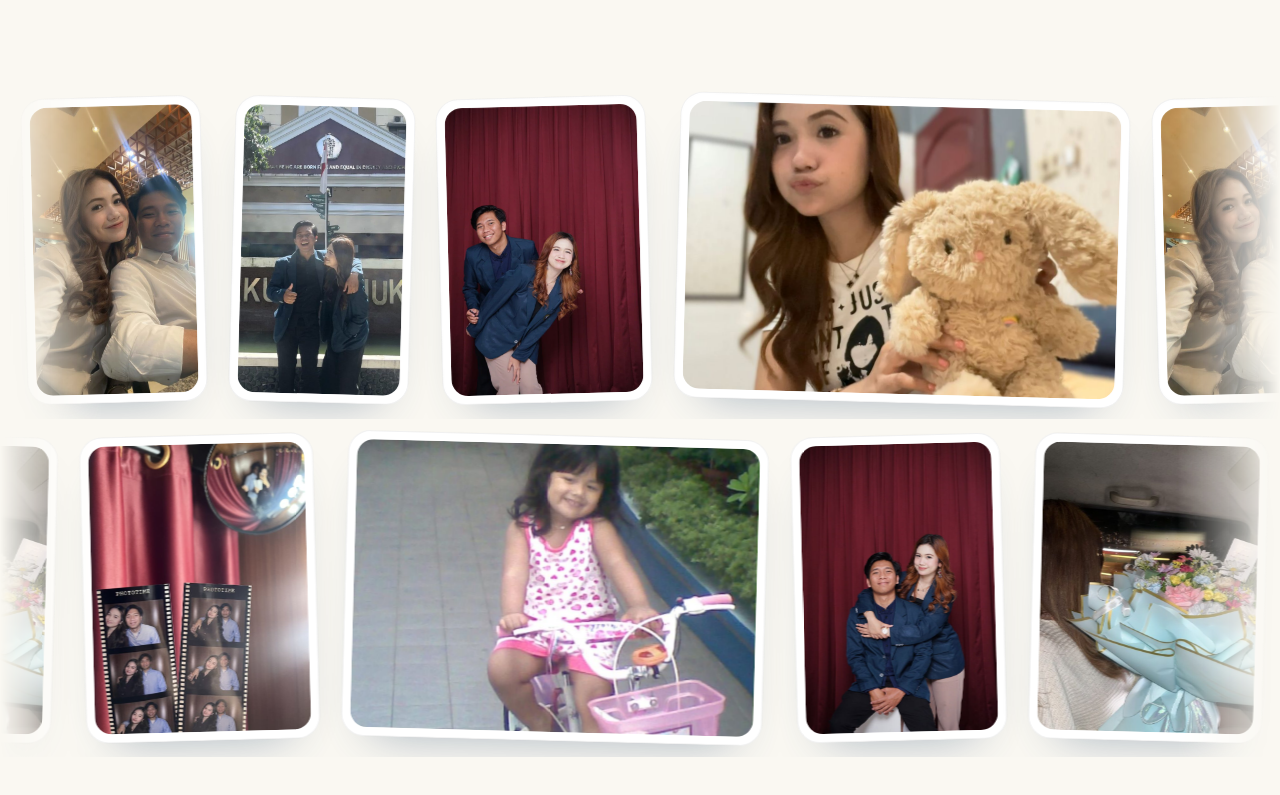
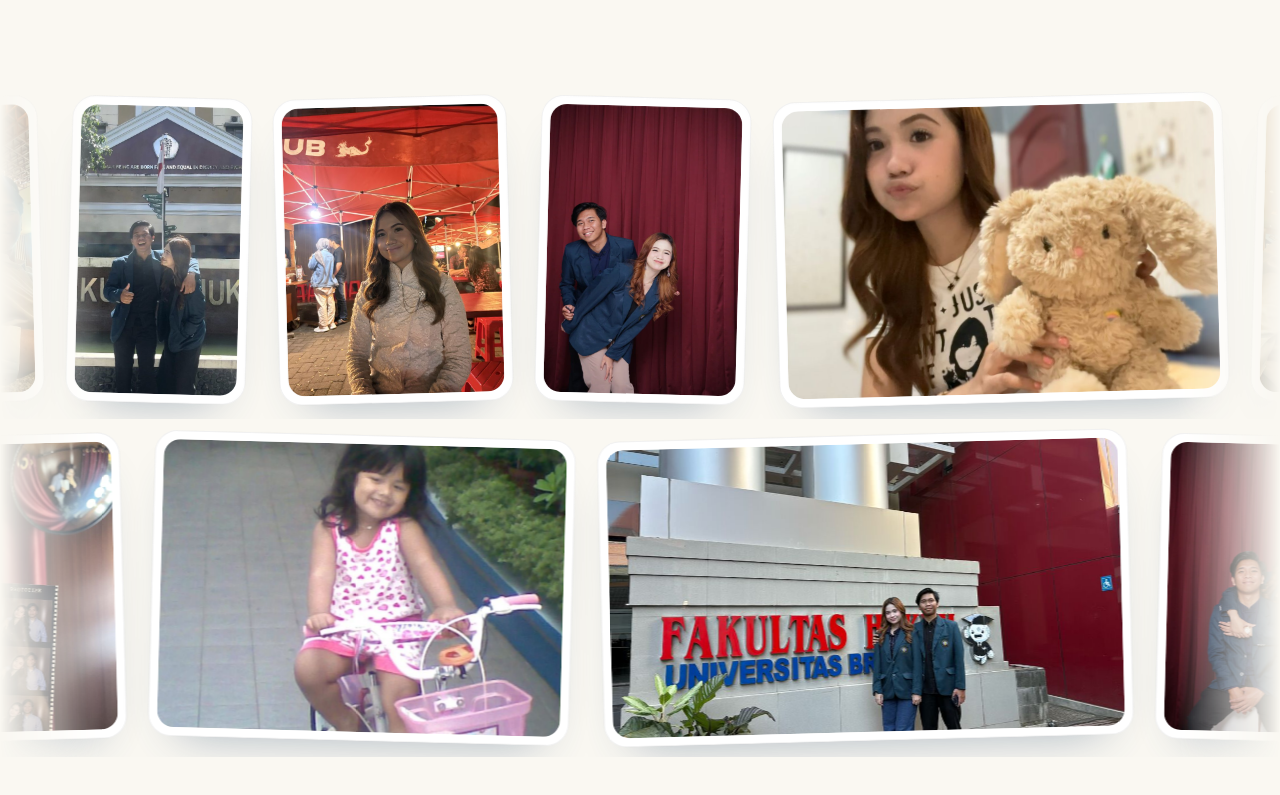
Before and after one commit to DimasHidayat24/universe, a React (Vite) app: page / in a window 1280 px wide. Shown: the part 2189-2984 px from the top of the page. Built offline with nearby package versions, Linux system fonts and the light colour scheme; a web font is replaced by a local one.

Commit message:
Tambah 2 foto ke galeri

```diff
--- a/src/App.tsx
+++ b/src/App.tsx
@@ -15,6 +15,8 @@ import gallery5 from './assets/images/gallery/gallery-5.jpg';
 import gallery6 from './assets/images/gallery/gallery-6.jpg';
 import gallery7 from './assets/images/gallery/gallery-7.jpg';
 import gallery8 from './assets/images/gallery/gallery-8.jpg';
+import gallery9 from './assets/images/gallery/gallery-9.jpg';
+import gallery10 from './assets/images/gallery/gallery-10.jpg';
 import skyDay from './assets/sky/sky-day.jpg';
 import cloudWisps from './assets/sky/cloud-wisps.jpg';
 import skyHill from './assets/sky/sky-hill.jpg';
@@ -241,12 +243,14 @@ export default function App() {
                 { src: gallery1, alt: 'Selfie dengan boneka kelinci' },
                 { src: gallery7, alt: 'Selfie berdua' },
                 { src: gallery2, alt: 'Foto berdua di depan gedung' },
+                { src: gallery9, alt: 'Salsabilla tersenyum di bawah tenda merah' },
               ]}
               rowB={[
                 { src: gallery6, alt: 'Foto berdua duduk dengan latar tirai merah' },
                 { src: gallery3, alt: 'Buket bunga di mobil' },
                 { src: gallery8, alt: 'Strip photobooth' },
                 { src: gallery4, alt: 'Foto masa kecil naik sepeda' },
+                { src: gallery10, alt: 'Foto berdua di depan Fakultas Hukum Universitas Brawijaya' },
               ]}
             />
           </Reveal>
```
Also changed, not shown: src/assets/images/gallery/gallery-10.jpg (added), src/assets/images/gallery/gallery-9.jpg (added).
